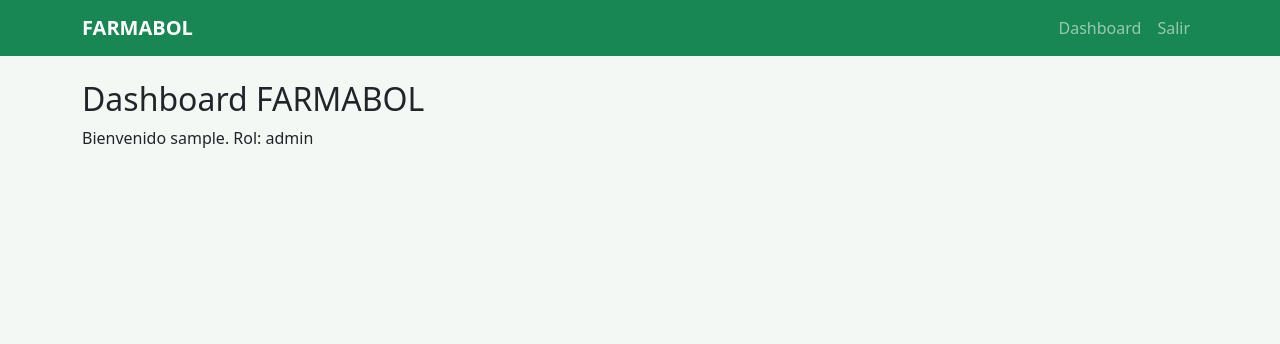
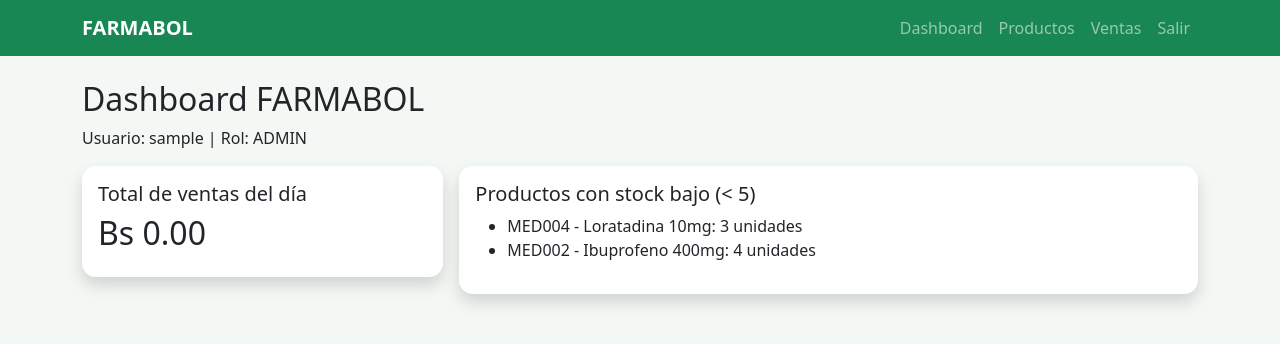
Before and after one commit to kyad17/farmabol-inventario, a Flask app: page /dashboard in a window 1280 px wide. Shown: the top 344 px of the page. Run offline with Flask 3, Linux system fonts and the light colour scheme; the visitor is signed in with stand-in values (Sample User, id 1).

Commit message:
Implementa productos ventas y dashboard inicial con logica duplicada

```diff
--- a/app.py
+++ b/app.py
@@ -1,12 +1,16 @@
 import os
-from datetime import datetime
-from flask import Flask, flash, redirect, render_template, request, session, url_for
+from datetime import date, datetime, timedelta
+from flask import Flask, flash, jsonify, redirect, render_template, request, session, url_for
 from flask_sqlalchemy import SQLAlchemy
+from sqlalchemy import func
 from werkzeug.security import check_password_hash, generate_password_hash
 
 app = Flask(__name__)
 app.config["SECRET_KEY"] = os.environ.get("SECRET_KEY", "farmabol-dev-secret")
-app.config["SQLALCHEMY_DATABASE_URI"] = os.environ.get("DATABASE_URL", "sqlite:///farmabol.db")
+database_url = os.environ.get("DATABASE_URL", "sqlite:///farmabol.db")
+if database_url.startswith("postgres://"):
+    database_url = database_url.replace("postgres://", "postgresql://", 1)
+app.config["SQLALCHEMY_DATABASE_URI"] = database_url
 app.config["SQLALCHEMY_TRACK_MODIFICATIONS"] = False
 
 db = SQLAlchemy(app)
@@ -43,17 +47,16 @@ class Sale(db.Model):
 def seed_database():
     db.create_all()
     if not User.query.filter_by(username="admin").first():
-        db.session.add(User(
-            username="admin",
-            password_hash=generate_password_hash("admin123"),
-            role="ADMIN"
-        ))
+        db.session.add(User(username="admin", password_hash=generate_password_hash("admin123"), role="ADMIN"))
     if not User.query.filter_by(username="vendedor").first():
-        db.session.add(User(
-            username="vendedor",
-            password_hash=generate_password_hash("venta123"),
-            role="VENDEDOR"
-        ))
+        db.session.add(User(username="vendedor", password_hash=generate_password_hash("venta123"), role="VENDEDOR"))
+    if Product.query.count() == 0:
+        db.session.add_all([
+            Product(code="MED001", name="Paracetamol 500mg", price=2.50, stock=12, laboratory="INTI"),
+            Product(code="MED002", name="Ibuprofeno 400mg", price=3.00, stock=4, laboratory="Bago"),
+            Product(code="MED003", name="Amoxicilina 500mg", price=8.50, stock=8, laboratory="COFAR"),
+            Product(code="MED004", name="Loratadina 10mg", price=1.80, stock=3, laboratory="Vita"),
+        ])
     db.session.commit()
 
 
@@ -85,7 +88,88 @@ def logout():
 def dashboard():
     if "user_id" not in session:
         return redirect(url_for("login"))
-    return render_template("dashboard.html")
+    today_start = datetime.combine(date.today(), datetime.min.time())
+    today_end = today_start + timedelta(days=1)
+    low_stock = Product.query.filter(Product.stock < 5).order_by(Product.stock.asc()).all()
+    total_today = db.session.query(func.coalesce(func.sum(Sale.total), 0)).filter(
+        Sale.created_at >= today_start,
+        Sale.created_at < today_end
+    ).scalar()
+    return render_template("dashboard.html", low_stock=low_stock, total_today=total_today)
+
+
+@app.route("/api/dashboard")
+def api_dashboard():
+    if "user_id" not in session:
+        return jsonify({"error": "no autorizado"}), 401
+    today_start = datetime.combine(date.today(), datetime.min.time())
+    today_end = today_start + timedelta(days=1)
+    low_stock = Product.query.filter(Product.stock < 5).order_by(Product.stock.asc()).all()
+    total_today = db.session.query(func.coalesce(func.sum(Sale.total), 0)).filter(
+        Sale.created_at >= today_start,
+        Sale.created_at < today_end
+    ).scalar()
+    return jsonify({
+        "total_today": round(total_today, 2),
+        "low_stock": [{"code": item.code, "name": item.name, "stock": item.stock} for item in low_stock],
+    })
+
+
+@app.route("/productos")
+def products():
+    if "user_id" not in session:
+        return redirect(url_for("login"))
+    if session.get("role") != "ADMIN":
+        flash("Solo ADMIN puede gestionar productos.", "danger")
+        return redirect(url_for("dashboard"))
+    items = Product.query.order_by(Product.name).all()
+    return render_template("products.html", products=items)
+
+
+@app.route("/productos/nuevo", methods=["GET", "POST"])
+def new_product():
+    if "user_id" not in session:
+        return redirect(url_for("login"))
+    if session.get("role") != "ADMIN":
+        flash("Solo ADMIN puede crear productos.", "danger")
+        return redirect(url_for("dashboard"))
+    if request.method == "POST":
+        db.session.add(Product(
+            code=request.form["code"],
+            name=request.form["name"],
+            price=float(request.form["price"]),
+            stock=int(request.form["stock"]),
+            laboratory=request.form["laboratory"],
+        ))
+        db.session.commit()
+        flash("Producto creado correctamente.", "success")
+        return redirect(url_for("products"))
+    return render_template("product_form.html", product=None)
+
+
+@app.route("/ventas", methods=["GET", "POST"])
+def sales():
+    if "user_id" not in session:
+        return redirect(url_for("login"))
+    if session.get("role") not in ["ADMIN", "VENDEDOR"]:
+        flash("No tiene permisos para registrar ventas.", "danger")
+        return redirect(url_for("dashboard"))
+    products_list = Product.query.order_by(Product.name).all()
+    if request.method == "POST":
+        product = Product.query.get_or_404(int(request.form["product_id"]))
+        quantity = int(request.form["quantity"])
+        if quantity <= 0:
+            flash("La cantidad debe ser mayor a cero.", "danger")
+        elif product.stock < quantity:
+            flash("Stock insuficiente para realizar la venta.", "danger")
+        else:
+            total = product.price * quantity
+            product.stock -= quantity
+            db.session.add(Sale(product_id=product.id, user_id=session["user_id"], quantity=quantity, total=total))
+            db.session.commit()
+            flash("Venta registrada y stock actualizado.", "success")
+            return redirect(url_for("dashboard"))
+    return render_template("sales.html", products=products_list)
 
 
 with app.app_context():
--- a/templates/base.html
+++ b/templates/base.html
@@ -14,6 +14,10 @@
         {% if session.get('user_id') %}
         <div class="navbar-nav ms-auto">
             <a class="nav-link" href="{{ url_for('dashboard') }}">Dashboard</a>
+            {% if session.get('role') == 'ADMIN' %}
+            <a class="nav-link" href="{{ url_for('products') }}">Productos</a>
+            {% endif %}
+            <a class="nav-link" href="{{ url_for('sales') }}">Ventas</a>
             <a class="nav-link" href="{{ url_for('logout') }}">Salir</a>
         </div>
         {% endif %}
--- a/templates/dashboard.html
+++ b/templates/dashboard.html
@@ -1,5 +1,47 @@
 {% extends 'base.html' %}
 {% block content %}
 <h2>Dashboard FARMABOL</h2>
-<p>Bienvenido {{ session.get('username') }}. Rol: {{ session.get('role') }}</p>
+<p>Usuario: {{ session.get('username') }} | Rol: {{ session.get('role') }}</p>
+<div class="row g-3">
+    <div class="col-md-4">
+        <div class="card shadow">
+            <div class="card-body">
+                <h5>Total de ventas del día</h5>
+                <h2 id="totalToday">Bs {{ '%.2f'|format(total_today) }}</h2>
+            </div>
+        </div>
+    </div>
+    <div class="col-md-8">
+        <div class="card shadow">
+            <div class="card-body">
+                <h5>Productos con stock bajo (&lt; 5)</h5>
+                <ul id="lowStockList">
+                    {% for item in low_stock %}
+                    <li>{{ item.code }} - {{ item.name }}: {{ item.stock }} unidades</li>
+                    {% else %}
+                    <li>No existen productos con stock bajo.</li>
+                    {% endfor %}
+                </ul>
+            </div>
+        </div>
+    </div>
+</div>
+<script>
+async function cargarDashboard() {
+    const res = await fetch("{{ url_for('api_dashboard') }}");
+    if (!res.ok) return;
+    const data = await res.json();
+    document.getElementById("totalToday").innerText = "Bs " + data.total_today.toFixed(2);
+    const list = document.getElementById("lowStockList");
+    list.innerHTML = "";
+    if (data.low_stock.length === 0) {
+        list.innerHTML = "<li>No existen productos con stock bajo.</li>";
+    } else {
+        data.low_stock.forEach(item => {
+            list.innerHTML += `<li>${item.code} - ${item.name}: ${item.stock} unidades</li>`;
+        });
+    }
+}
+setInterval(cargarDashboard, 5000);
+</script>
 {% endblock %}
```
Also changed, not shown: templates/product_form.html (added, +17 -0 lines), templates/products.html (added, +25 -0 lines), templates/sales.html (added, +15 -0 lines).
